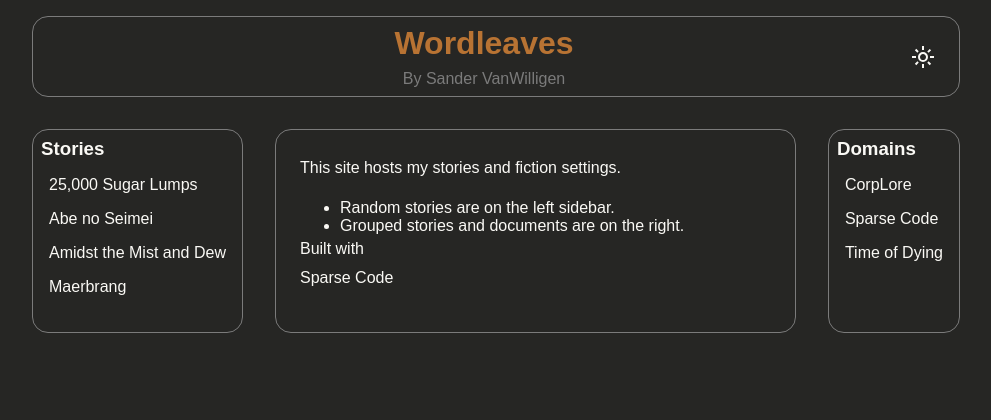
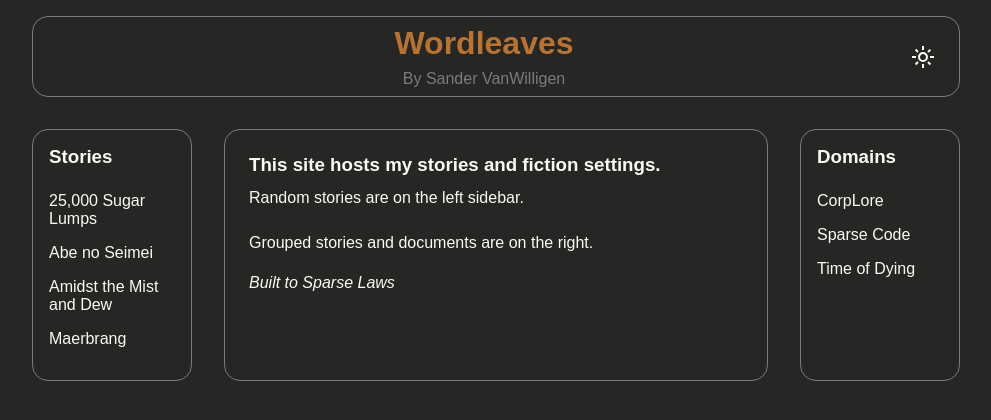
Before and after one commit to sandervw/Wordleaves, a React (Vite) app: page / in a window 1280 px wide. Shown: the top 420 px of the page, without its empty margins (144-1135 px from the left). Built offline with nearby package versions, Linux system fonts and the light colour scheme; a web font is replaced by a local one.

Commit message:
Minor css tweaks for look/feel

```diff
--- a/src/App.tsx
+++ b/src/App.tsx
@@ -67,7 +67,7 @@ const App = (): ReactElement => {
   return (
     <div className="width-75 margin-center">
       <Navbar />
-      <div className="display-flex">
+      <div className="display-grid-3-column">
         <Sidebar
           items={storyEntries}
           title="Stories"
--- a/src/classic.css
+++ b/src/classic.css
@@ -38,7 +38,7 @@
   - Use for navigation links, user profile, filters, etc.
   ============================================*/
 .sidebar {
-  max-width: var(--percent-25);
+  padding-bottom: var(--large);
 }
 
 /*============================================
--- a/src/components/layout/Sidebar.tsx
+++ b/src/components/layout/Sidebar.tsx
@@ -14,7 +14,7 @@ const formatName = (name: string): string => {
 const Sidebar = ({ items, title, onNavigate }: SidebarProps): ReactElement => {
   return (
     <aside className="sidebar container">
-      <h3 className="padding-small">{title}</h3>
+      <h3 className="padding-medium">{title}</h3>
       <nav>
         <ul className="list">
           {items.map((item) => (
@@ -22,7 +22,10 @@ const Sidebar = ({ items, title, onNavigate }: SidebarProps): ReactElement => {
               <a
                 href="#"
                 className="link"
-                onClick={(e) => { e.preventDefault(); onNavigate(item.name); }}
+                onClick={(e) => {
+                  e.preventDefault();
+                  onNavigate(item.name);
+                }}
               >
                 {formatName(item.name)}
               </a>
--- a/src/components/pages/Homepage.tsx
+++ b/src/components/pages/Homepage.tsx
@@ -6,24 +6,21 @@ const Homepage = ({
   return (
     <main className="page container">
       <div className="page-text">
-        <p>This site hosts my stories and fiction settings.</p>
-        <ul>
-          <li>Random stories are on the left sidebar.</li>
-          <li>Grouped stories and documents are on the right.</li>
-        </ul>
-        <p>
-          Built with
+        <h3 className="title">
+          This site hosts my stories and fiction settings.
+        </h3>
+        <p>Random stories are on the left sidebar.</p>
+        <p>Grouped stories and documents are on the right.</p>
         <a
           href="#"
-            className="link"
+          className="link font-italic"
           onClick={(e) => {
             e.preventDefault();
             onNavigate("Sparse-Code");
           }}
         >
-            Sparse Code
+          Built to Sparse Laws
         </a>
-        </p>
       </div>
     </main>
   );
--- a/src/components/pages/Page.tsx
+++ b/src/components/pages/Page.tsx
@@ -8,8 +8,8 @@ interface PageProps {
 const Page = ({ pageText }: PageProps): ReactElement => {
   return (
     <main className="page container">
-      <div className="page-text">
-        <MarkdownText key={pageText} text={pageText} isEditable={true} />
+      <div className="page-text padding-medium">
+        <MarkdownText key={pageText} text={pageText} />
       </div>
     </main>
   );
--- a/src/sparse.css
+++ b/src/sparse.css
@@ -65,8 +65,8 @@ body,
   --percent-75: 75%;
   --percent-100: 100%;
   /* Font weights */
-  --weight-light: 300;
-  --weight-medium: 500;
+  --weight-light: 700;
+  --weight-medium: 700;
   --weight-bold: 700;
   /* Line heights */
   --line-height-tight: 1.2;
```
Lines whose indentation alone changed are shown as unchanged.
